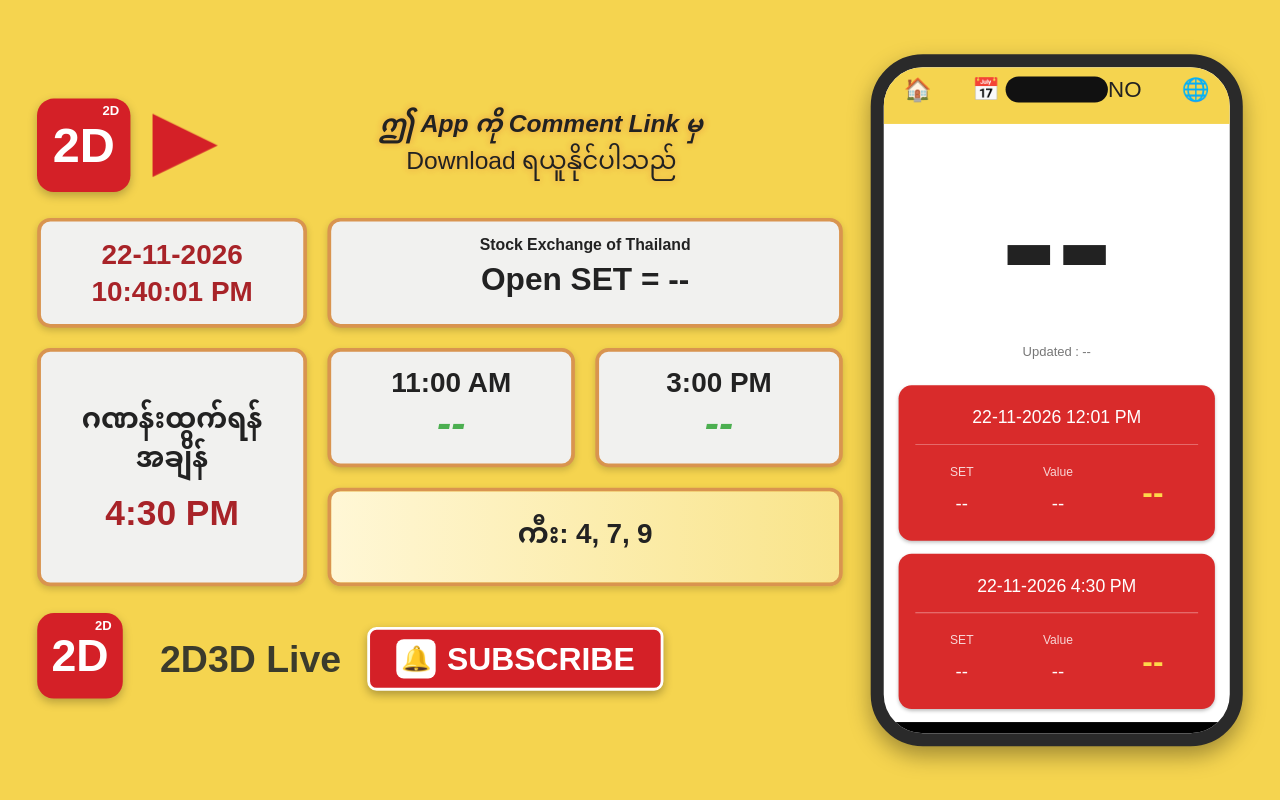
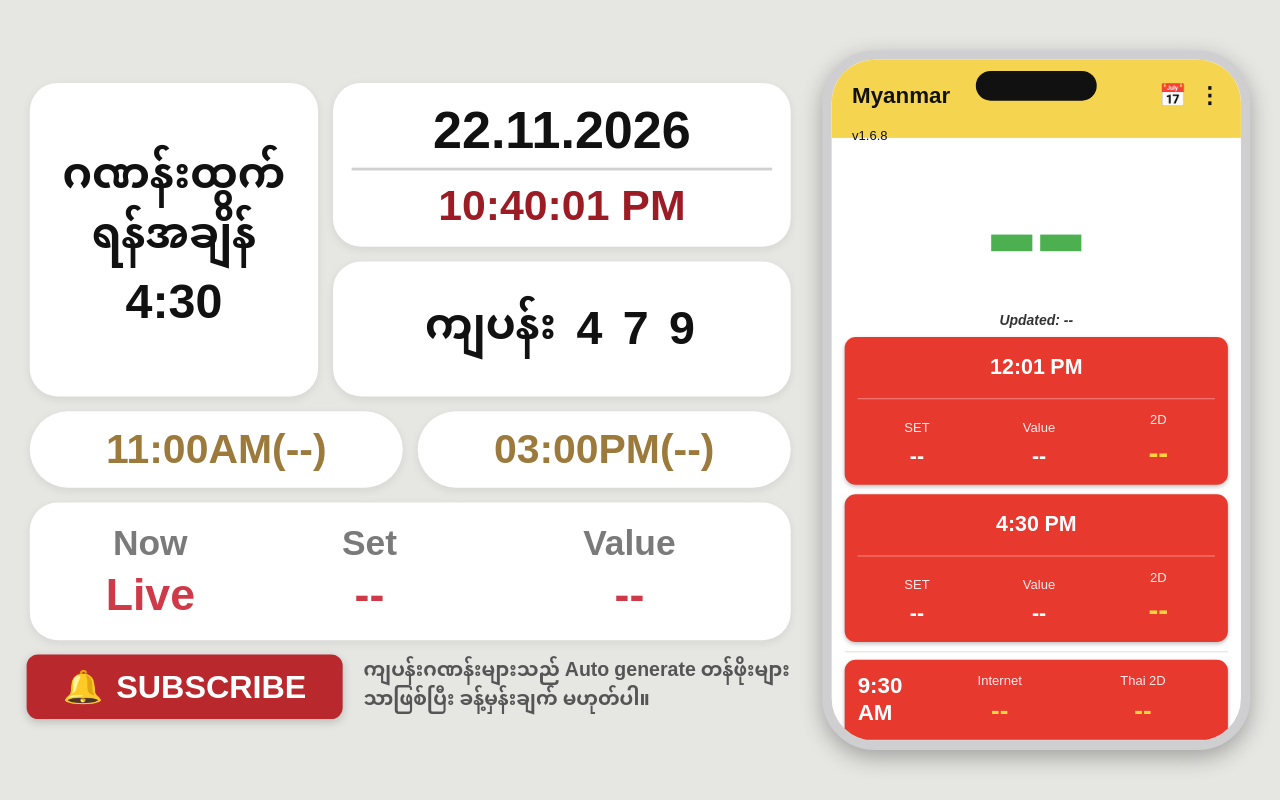
Before and after one commit to pinky3052004-debug/TDLYT4, a plain HTML site: page index.html in a window 1280 px wide. Drawn offline with Linux system fonts and the light colour scheme; no server answers.

Commit message:
Update index.html

```diff
--- a/index.html
+++ b/index.html
@@ -4,301 +4,166 @@
 <meta charset="UTF-8">
 <meta name="google" content="notranslate">
 <meta name="viewport" content="width=device-width, initial-scale=1">
-<title>2D3D Live</title>
-<link href="https://fonts.googleapis.com/css2?family=Noto+Sans+Myanmar:wght@400;600;700&display=swap" rel="stylesheet">
+<title>2D3D Live (Gray)</title>
 <style>
-  :root {
-    --bg: #f5d44f;
-    --red: #d42027;
-    --red-dark: #a82328;
-    --card: #f1f1ef;
-    --border: #d9944f;
-    --green: #4caf50;
-    --ink: #222;
-  }
   * { box-sizing: border-box; margin: 0; padding: 0; }
-  body {
-    min-height: 100vh;
-    background: var(--bg);
-    font-family: "Noto Sans Myanmar", Arial, sans-serif;
-    color: var(--ink);
-    display: flex;
-    align-items: center;
-    justify-content: center;
-    padding: 24px;
-  }
-  .wrap {
-    width: 100%;
-    max-width: 1300px;
-    display: grid;
-    grid-template-columns: 1fr 300px;
-    gap: 40px;
-    align-items: center;
-  }
+  body { background:#e6e6e3; font-family:"Noto Sans Myanmar", Arial, sans-serif; color:#111; overflow:hidden; }
+  .wrap { position:absolute; left:0; top:0; width:1376px; height:768px; padding:16px 36px; transform-origin:0 0;
+          display:grid; grid-template-columns: 1fr 360px; gap:40px; align-items:center; }
+  .L { display:grid; grid-template-columns: 340px 1fr; gap:16px; }
+  .card, .pill { background:#fff; border-radius:30px; box-shadow:0 3px 10px rgba(0,0,0,.08); text-align:center; }
+  .a { grid-row: 1 / 3; display:flex; flex-direction:column; justify-content:center; padding:20px; }
+  .a p { font-size:50px; font-weight:800; line-height:1.4; }
+  .a .t { font:800 56px Arial, sans-serif; margin-top:6px; }
+  .b { padding:18px 20px; }
+  .b .d { font:800 62px Arial, sans-serif; }
+  .b hr { border:none; border-top:3px solid #d0d0d0; margin:8px 0 10px; }
+  .b .t { font:800 50px Arial, sans-serif; color:#9b1c24; }
+  .c { display:flex; align-items:center; justify-content:center; gap:22px; font-weight:800; padding:22px; }
+  .c span:first-child { font-size:50px; }
+  .c #tip { font:800 54px Arial, sans-serif; letter-spacing:4px; }
+  .pills { grid-column:1 / 3; display:grid; grid-template-columns:1fr 1fr; gap:16px; }
+  .pill { padding:16px 10px; font:800 50px Arial, sans-serif; color:#9c7a3c; border-radius:44px; }
+  .e { grid-column:1 / 3; display:grid; grid-template-columns:1fr 1.15fr 1.4fr; padding:22px 20px; }
+  .e small { display:block; font:800 42px Arial, sans-serif; color:#7a7a7a; }
+  .e b { display:block; font:800 52px Arial, sans-serif; color:#cf3a48; margin-top:6px; }
+  .foot { grid-column:1 / 3; display:flex; align-items:center; gap:26px; }
+  .subscribe { display:inline-flex; align-items:center; gap:14px; background:#b9282c; color:#fff; border-radius:12px;
+               padding:14px 38px; font:800 34px Arial, sans-serif; box-shadow:0 3px 10px rgba(0,0,0,.2); white-space:nowrap; }
+  .note { font-size:21px; line-height:1.5; color:#555; font-weight:600; }
 
-  /* ---------- Left side ---------- */
-  .top {
-    display: flex;
-    align-items: center;
-    gap: 24px;
-    margin-bottom: 28px;
-  }
-  .logo {
-    width: 100px; height: 100px;
-    background: var(--red);
-    border-radius: 18px;
-    color: #fff;
-    font: 900 52px/1 Arial, sans-serif;
-    display: flex; align-items: center; justify-content: center;
-    position: relative;
-    box-shadow: 0 4px 10px rgba(0,0,0,.25);
-  }
-  .logo::before {
-    content: "2D";
-    position: absolute; top: 6px; right: 12px;
-    font-size: 14px; font-weight: 700;
-  }
-  .arrow {
-    width: 0; height: 0;
-    border-top: 34px solid transparent;
-    border-bottom: 34px solid transparent;
-    border-left: 70px solid var(--red);
-    position: relative;
-  }
-  .promo {
-    flex: 1;
-    text-align: center;
-    font-size: 26px;
-    line-height: 1.5;
-  }
-  .promo b { font-style: italic; }
+  /* phone */
+  .phone { width:360px; height:736px; background:#fff; border:9px solid #cfcfd2; border-radius:50px; overflow:hidden;
+           box-shadow:0 8px 24px rgba(0,0,0,.3); position:relative; display:flex; flex-direction:column; }
+  .phone .notch { position:absolute; top:10px; left:50%; transform:translateX(-50%); width:110px; height:28px; background:#111; border-radius:20px; z-index:2; }
+  .bar { background:#f5d44f; height:82px; padding:12px 18px 0; display:flex; justify-content:space-between; align-items:flex-start; font-size:21px; font-weight:600; }
+  .bar small { display:block; font-size:12px; font-weight:500; }
+  .big { text-align:center; font:900 150px/1.05 Georgia, "Times New Roman", serif; color:#4caf50; margin-top:6px; }
+  .updated { text-align:center; font:italic 600 13px Arial, sans-serif; color:#333; margin:6px 0 12px; }
+  .box { background:#e8392f; color:#fff; border-radius:10px; margin:0 12px 10px; padding:10px 12px; box-shadow:0 2px 5px rgba(0,0,0,.25); }
+  .box .h { text-align:center; font-size:19px; font-weight:600; border-bottom:1px solid rgba(255,255,255,.4); padding-bottom:6px; }
+  .row { display:flex; justify-content:space-around; align-items:flex-end; padding-top:8px; text-align:center; }
+  .row small { display:block; font-size:12px; opacity:.9; }
+  .row em { font:600 18px Arial, sans-serif; font-style:normal; }
+  .row b { font:700 26px Arial, sans-serif; color:#ffd33d; }
+  .sep { border:none; border-top:1px solid #ddd; margin:2px 12px 10px; }
+  .box.m { display:flex; align-items:center; justify-content:space-between; }
+  .box.m .tm { font:700 20px Arial, sans-serif; width:60px; line-height:1.2; }
+  .box.m .row { flex:1; padding-top:0; }
 
-  .grid {
-    display: grid;
-    grid-template-columns: 290px 1fr 1fr;
-    gap: 22px 22px;
-  }
-  .card {
-    background: var(--card);
-    border: 4px solid var(--border);
-    border-radius: 14px;
-    padding: 16px 18px;
-    text-align: center;
-    box-shadow: 0 3px 8px rgba(0,0,0,.18);
-  }
-  .date    { grid-column: 1; grid-row: 1; }
-  .set     { grid-column: 2 / 4; grid-row: 1; }
-  .gannan  { grid-column: 1; grid-row: 2 / 4; display: flex; flex-direction: column; justify-content: center; }
-  .am      { grid-column: 2; grid-row: 2; }
-  .pm      { grid-column: 3; grid-row: 2; }
-  .kyi     { grid-column: 2 / 4; grid-row: 3; background: linear-gradient(90deg,#fff7d6,#f9e48a); }
+  .blink { animation: blink 1s steps(2, start) infinite; }
+  @keyframes blink { to { visibility:hidden; } }
+  .subscribe i { font-style:normal; display:inline-block; transform-origin:50% 10%; animation: ring 2.6s ease-in-out infinite; }
+  @keyframes ring { 0%,60%,100% { transform:rotate(0); } 10% { transform:rotate(16deg); } 20% { transform:rotate(-14deg); } 30% { transform:rotate(12deg); } 40% { transform:rotate(-9deg); } 50% { transform:rotate(5deg); } }
+  .subscribe { animation: subPulse 1.8s ease-in-out infinite; }
+  @keyframes subPulse { 0%,100% { transform:scale(1); } 50% { transform:scale(1.05); } }
 
-  .date .d, .date .t {
-    color: var(--red-dark);
-    font: 700 30px/1.3 Arial, sans-serif;
-  }
-  .set small { font: 600 17px Arial, sans-serif; display: block; margin-bottom: 6px; }
-  .set strong { font: 700 34px Arial, sans-serif; }
+  /* ===== Bigger phone (main focus) ===== */
+  .wrap  { grid-template-columns: 1fr 440px; gap: 36px; padding: 8px 36px; }
+  .L     { grid-template-columns: 300px 1fr; }
+  .a p   { font-size: 46px; }
+  .a .t  { font-size: 52px; }
+  .b .d  { font-size: 56px; }
+  .b .t  { font-size: 46px; }
+  .c span:first-child { font-size: 46px; }
+  .c #tip { font-size: 50px; }
+  .pill  { font-size: 46px; }
+  .e small { font-size: 38px; }
+  .e b   { font-size: 44px; }
+  .phone { width: 440px; height: 752px; border-width: 9px; border-radius: 56px; }
+  .phone .notch { width: 120px; height: 30px; }
+  .bar   { height: 88px; padding-top: 14px; font-size: 26px; }
+  .bar small { font-size: 14px; }
+  .big   { font-size: 190px; margin-top: 4px; }
+  .updated { font-size: 16px; margin: 4px 0 10px; }
+  .box   { margin: 0 14px 10px; padding: 10px 14px; border-radius: 12px; }
+  .box .h { font-size: 23px; padding-bottom: 6px; }
+  .row   { padding-top: 8px; }
+  .row small { font-size: 16px; }
+  .row em { font-size: 23px; }
+  .row b { font-size: 33px; }
+  .sep   { margin: 0 14px 10px; }
+  .box.m { padding: 8px 14px; }
+  .box.m .tm { font-size: 19px; width: 64px; }
+  .box.m .row b { font-size: 30px; }
+  .box.m .row small { font-size: 14px; }
 
-  .gannan p { font-size: 30px; font-weight: 700; line-height: 1.4; }
-  .gannan .time { color: var(--red-dark); font: 700 38px Arial, sans-serif; margin-top: 14px; }
+  /* ===== Bigger phone ===== */
+  .wrap  { padding: 8px 32px; grid-template-columns: 1fr 460px; gap: 36px; }
+  .L     { grid-template-columns: 330px 1fr; }
+  .a p   { font-size: 46px; }
+  .e small { font-size: 38px; }
+  .e b   { font-size: 44px; }
+  .phone { width: 460px; height: 752px; border-width: 10px; border-radius: 56px; }
+  .phone .notch { width: 130px; height: 32px; top: 12px; }
+  .bar   { height: 80px; padding: 14px 22px 0; font-size: 24px; }
+  .bar small { font-size: 14px; }
+  .big   { font-size: 160px; margin-top: 4px; }
+  .updated { font-size: 16px; margin: 4px 0 10px; }
+  .box   { margin: 0 14px 10px; padding: 8px 14px; border-radius: 12px; }
+  .box .h { font-size: 22px; padding-bottom: 4px; }
+  .row   { padding-top: 8px; }
+  .row small { font-size: 14px; }
+  .row em { font-size: 22px; }
+  .row b { font-size: 32px; }
+  .box.m .tm { font-size: 24px; width: 72px; }
+  .box.m .row b { font-size: 28px; }
+  .sep   { margin: 0 14px 8px; }
 
-  .slot .label { font: 600 30px Arial, sans-serif; }
-  .slot .num   { font: italic 800 46px Arial, sans-serif; color: var(--green); }
-  .kyi p { font-size: 30px; font-weight: 700; }
-
-  .bottom {
-    display: flex; align-items: center; gap: 40px;
-    margin-top: 32px;
-  }
-  .bottom .logo { width: 92px; height: 92px; font-size: 48px; }
-  .bottom h2 { font: 800 38px Arial, sans-serif; color: #3b3b2c; }
-  .subscribe {
-    display: inline-flex; align-items: center; gap: 12px;
-    background: var(--red);
-    color: #fff;
-    border: 3px solid #fff;
-    border-radius: 10px;
-    padding: 10px 28px;
-    font: 800 34px Arial, sans-serif;
-    box-shadow: 0 4px 10px rgba(0,0,0,.3);
-    cursor: pointer;
-  }
-  .bell {
-    width: 42px; height: 42px; border-radius: 8px;
-    background: #fff; color: var(--red);
-    display: grid; place-items: center; font-size: 26px;
-  }
-
-  /* ---------- Phone ---------- */
-  .phone {
-    width: 300px;
-    height: 620px;
-    background: #fff;
-    border: 12px solid #2a2a2a;
-    border-radius: 42px;
-    overflow: hidden;
-    box-shadow: 0 10px 24px rgba(0,0,0,.35);
-    display: flex; flex-direction: column;
-    position: relative;
-  }
-  .phone .notch {
-    position: absolute; top: 8px; left: 50%;
-    transform: translateX(-50%);
-    width: 80px; height: 22px;
-    background: #111; border-radius: 20px;
-  }
-  .phone .bar {
-    background: #f5d44f;
-    height: 62px;
-    display: flex; align-items: flex-end; justify-content: space-around;
-    padding-bottom: 6px;
-    font-size: 16px;
-  }
-  .big { text-align: center; font: 800 100px/1.1 Arial, sans-serif; margin-top: 18px; }
-  .updated { text-align: center; font-size: 10px; color: #777; margin: 4px 0 12px; }
-  .box {
-    background: #d92b2b;
-    color: #fff;
-    border-radius: 8px;
-    margin: 0 10px 10px;
-    padding: 8px 10px;
-    text-align: center;
-    box-shadow: 0 2px 4px rgba(0,0,0,.25);
-  }
-  .box .h { font-size: 12px; border-bottom: 1px solid rgba(255,255,255,.4); padding-bottom: 4px; }
-  .row { display: flex; justify-content: space-around; align-items: center; padding-top: 10px; font-size: 11px; }
-  .row b { color: #ffd84a; font: 700 18px Arial, sans-serif; }
-  .box.three .row b { font-size: 18px; }
-  .navbtm { margin-top: auto; background: #000; height: 36px; }
-
-  .row small { font-size: 9px; opacity: .8; }
-  .row em { font-style: normal; font-size: 13px; }
-  .blink { animation: blink 1s steps(2, start) infinite; }
-  @keyframes blink { to { visibility: hidden; } }
-  @media (prefers-reduced-motion: reduce) { .blink { animation: none; } }
-
-  /* ---------- Responsive ---------- */
-  @media (max-width: 1000px) {
-    .wrap { grid-template-columns: 1fr; justify-items: center; }
-    .phone { order: 2; }
-  }
-  @media (max-width: 720px) {
-    .grid { grid-template-columns: 1fr 1fr; }
-    .date, .set, .gannan, .am, .pm, .kyi { grid-column: auto; grid-row: auto; }
-    .set, .kyi, .gannan { grid-column: 1 / 3; }
-    .top, .bottom { flex-wrap: wrap; justify-content: center; }
-    .promo { font-size: 20px; }
-  }
-  /* ---- stream mode: fixed canvas, scaled to viewport ---- */
-  body { display: block; padding: 0; overflow: hidden; }
-  .wrap { position: absolute; left: 0; top: 0; width: 1376px; height: 768px; max-width: none;
-          padding: 34px 40px; transform-origin: 0 0; }
-
-  /* ================= Animations (top promo + bottom bar) ================= */
-  :root { --glow: rgba(212,32,39,.55); }
-  /* ထိပ်ပိုင်း */
-  .top .logo   { animation: logoPulse 2.4s ease-in-out infinite; }
-  .top .arrow  { animation: arrowNudge 1s ease-in-out infinite; }
-  .promo       { animation: promoGlow 2.2s ease-in-out infinite; }
-  /* အောက်ခြေ */
-  .bottom .logo { animation: logoBounce 1.8s ease-in-out infinite; }
-  .bottom h2   { animation: titlePulse 2s ease-in-out infinite; transform-origin: left center; }
-  .subscribe   { position: relative; overflow: hidden; animation: subPulse 1.6s ease-in-out infinite; }
-  .subscribe::after {
-    content: ""; position: absolute; top: 0; left: -60%; width: 40%; height: 100%;
-    background: linear-gradient(120deg, transparent, rgba(255,255,255,.55), transparent);
-    transform: skewX(-20deg); animation: shine 2.6s ease-in-out infinite;
-  }
-  .bell i { display: inline-block; font-style: normal; transform-origin: 50% 10%; animation: ring 2.6s ease-in-out infinite; }
-
-  @keyframes logoPulse  { 0%,100% { transform: scale(1); } 50% { transform: scale(1.08); } }
-  @keyframes logoBounce { 0%,100% { transform: translateY(0); } 50% { transform: translateY(-8px); } }
-  @keyframes arrowNudge { 0%,100% { transform: translateX(0); } 50% { transform: translateX(16px); } }
-  @keyframes promoGlow  { 0%,100% { transform: scale(1); text-shadow: 0 0 0 transparent; }
-                          50% { transform: scale(1.03); text-shadow: 0 0 14px var(--glow); } }
-  @keyframes titlePulse { 0%,100% { transform: scale(1); } 50% { transform: scale(1.06); } }
-  @keyframes subPulse   { 0%,100% { transform: scale(1); } 50% { transform: scale(1.06); } }
-  @keyframes shine      { 0%,55% { left: -60%; } 100% { left: 130%; } }
-  @keyframes ring { 0%,60%,100% { transform: rotate(0); } 10% { transform: rotate(16deg); } 20% { transform: rotate(-14deg); }
-                   30% { transform: rotate(12deg); } 40% { transform: rotate(-9deg); } 50% { transform: rotate(5deg); } }
-  @media (prefers-reduced-motion: reduce) { .top *, .bottom *, .promo, .subscribe::after { animation: none !important; } }
-
-  /* ================= Bigger phone (main focus) ================= */
-  .wrap  { grid-template-columns: 1fr 400px; gap: 30px; padding: 12px 40px; }
-  .phone { width: 400px; height: 744px; border-width: 14px; border-radius: 56px; }
-  .phone .notch { width: 110px; height: 28px; top: 10px; }
-  .phone .bar   { height: 90px; font-size: 24px; padding-bottom: 8px; }
-  .big     { font-size: 180px; margin-top: 26px; }
-  .updated { font-size: 14px; margin: 6px 0 20px; }
-  .box     { margin: 0 16px 14px; padding: 16px 18px; border-radius: 14px; }
-  .box .h  { font-size: 19px; padding-bottom: 6px; }
-  .row     { padding-top: 16px; }
-  .row small { font-size: 13px; }
-  .row em  { font-size: 20px; }
-  .row b   { font-size: 34px; }
-  .navbtm  { height: 48px; }
+  /* ===== bigger phone (ပိုကြီး/ပိုရှင်း) ===== */
+  .wrap  { padding: 8px 32px; grid-template-columns: 1fr 460px; gap: 34px; }
+  .L     { grid-template-columns: 310px 1fr; }
+  .pill  { font-size: 44px; }
+  .e b   { font-size: 48px; }
+  .phone { width: 460px; height: 752px; border-width: 10px; border-radius: 56px; }
+  .phone .notch { width: 130px; height: 32px; }
+  .bar   { height: 84px; font-size: 24px; }
+  .bar small { font-size: 14px; }
+  .big   { font-size: 170px; }
+  .updated { font-size: 15px; margin: 4px 0 10px; }
+  .box   { margin: 0 14px 10px; padding: 10px 14px; }
+  .box .h { font-size: 23px; padding-bottom: 6px; }
+  .row small { font-size: 14px; }
+  .row em { font-size: 23px; }
+  .row b  { font-size: 32px; }
+  .box.m .tm { font-size: 24px; width: 76px; }
 </style>
 </head>
 <body>
 <div class="wrap">
-    <main>
-      <div class="top">
-        <div class="logo">2D</div>
-        <div class="arrow"></div>
-        <p class="promo"><b>ဤ App ကို Comment Link မှ</b><br>Download ရယူနိုင်ပါသည်</p>
+  <main class="L">
+    <div class="card a"><p>ဂဏန်းထွက်<br>ရန်အချိန်</p><div class="t" id="drawTime">12:01</div></div>
+    <div class="card b"><div class="d" id="dDate">--</div><hr><div class="t" id="dTime">--</div></div>
+    <div class="card c"><span>ကျပန်း</span><span id="tip">- - -</span></div>
+    <div class="pills">
+      <div class="pill">11:00AM(<span id="am">--</span>)</div>
+      <div class="pill">03:00PM(<span id="pm">--</span>)</div>
     </div>
-
-      <div class="grid">
-        <div class="card date">
-          <div class="d" id="dDate">--</div>
-          <div class="t" id="dTime">--</div>
+    <div class="card e">
+      <div><small>Now</small><b>Live</b></div>
+      <div><small>Set</small><b id="nowSet">--</b></div>
+      <div><small>Value</small><b id="nowVal">--</b></div>
     </div>
-
-        <div class="card set">
-          <small>Stock Exchange of Thailand</small>
-          <strong>Open SET = <span id="setVal">--</span></strong>
-        </div>
-
-        <div class="card gannan">
-          <p>ဂဏန်းထွက်ရန်<br>အချိန်</p>
-          <div class="time" id="drawTime">4:30 PM</div>
-        </div>
-
-        <div class="card slot am">
-          <div class="label">11:00 AM</div>
-          <div class="num" id="am">--</div>
-        </div>
-
-        <div class="card slot pm">
-          <div class="label">3:00 PM</div>
-          <div class="num" id="pm">--</div>
-        </div>
-
-        <div class="card kyi">
-          <p>ကီး: <span id="kyi">-, -, -</span></p>
-        </div>
-      </div>
-
-      <div class="bottom">
-        <div class="logo">2D</div>
-        <h2>2D3D Live</h2>
-        <div class="subscribe"><span class="bell"><i>🔔</i></span>SUBSCRIBE</div>
+    <div class="foot">
+      <div class="subscribe"><i>🔔</i> SUBSCRIBE</div>
+      <div class="note">ကျပန်းဂဏန်းများသည် Auto generate တန်ဖိုးများသာဖြစ်ပြီး ခန့်မှန်းချက် မဟုတ်ပါ။</div>
     </div>
   </main>
 
   <aside class="phone" aria-label="Phone preview">
     <div class="notch"></div>
-      <div class="bar"><span>🏠</span><span>📅</span><span>⏰</span><span>NO</span><span>🌐</span></div>
+    <div class="bar"><div>Myanmar<small>v1.6.8</small></div><div>📅 &nbsp;⋮</div></div>
     <div class="big" id="liveNum">--</div>
-      <div class="updated" id="updated">Updated : --</div>
-
-      <div class="box"><div class="h" id="c1Head">12:01 PM</div>
-        <div class="row"><span><small>SET</small><br><em id="c1Set">--</em></span><span><small>Value</small><br><em id="c1Val">--</em></span><b id="c1Res">--</b></div></div>
-      <div class="box"><div class="h" id="c2Head">4:30 PM</div>
-        <div class="row"><span><small>SET</small><br><em id="c2Set">--</em></span><span><small>Value</small><br><em id="c2Val">--</em></span><b id="c2Res">--</b></div></div>
-
-      <div class="navbtm"></div>
+    <div class="updated" id="updated">Updated: --</div>
+    <div class="box"><div class="h">12:01 PM</div>
+      <div class="row"><span><small>SET</small><em id="c1Set">--</em></span><span><small>Value</small><em id="c1Val">--</em></span><span><small>2D</small><b id="c1Res">--</b></span></div></div>
+    <div class="box"><div class="h">4:30 PM</div>
+      <div class="row"><span><small>SET</small><em id="c2Set">--</em></span><span><small>Value</small><em id="c2Val">--</em></span><span><small>2D</small><b id="c2Res">--</b></span></div></div>
+    <hr class="sep">
+    <div class="box m"><div class="tm">9:30<br>AM</div>
+      <div class="row"><span><small>Internet</small><b id="m1I">--</b></span><span><small>Thai 2D</small><b id="m1T">--</b></span></div></div>
+    <div class="box m"><div class="tm">2:00<br>PM</div>
+      <div class="row"><span><small>Internet</small><b id="m2I">--</b></span><span><small>Thai 2D</small><b id="m2T">--</b></span></div></div>
   </aside>
 </div>
 <script>
@@ -310,15 +175,18 @@ const CONFIG = {
 
 /* 11:00 / 12:01 / 15:00 / 16:30 — ဒီအချိန်ပြတင်းပေါက်အတွင်း API တန်ဖိုးကို JSON အဖြစ် သိမ်းမယ် */
 const SLOTS = {
+  "09:30": ["09:30:00", "09:33:00"],            // Internet / Thai 2D (page က အဲဒီအချိန်မှာ run နေမှ ရ)
   "11:00": ["11:00:00", "11:03:00"],
   "12:01": ["12:01:13", "12:04:00", "once"],   // 12:01:13 နောက်ပိုင်း ပထမဆုံးတန်ဖိုး = final (ထပ်မပြောင်း)
+  "14:00": ["14:00:00", "14:03:00"],
   "15:00": ["15:00:00", "15:03:00"],
   "16:30": ["16:30:13", "16:33:00", "once"]
 };
 
 function parseApi(raw) {
   const d = raw.data || {};
-  return { date: d.date, time: d.time, set: d.set, value: d.value, twod: d.twod };
+  const m = d.modern || {};
+  return { date: d.date, time: d.time, set: d.set, value: d.value, twod: d.twod, internet: m.internet, tw: m.thai_2d };
 }
 
 /* ============ Helpers ============ */
@@ -386,7 +254,7 @@ function snapshot(now) {
   for (const [k, [from, to, once]] of Object.entries(SLOTS)) {
     if (once && snaps[k]) continue;                           // final ဖြစ်ပြီးသား → ထပ်မသိမ်း
     if (live.time >= from && live.time < to && live.twod) {   // ပြတင်းပေါက်အတွင်း သိမ်း
-      snaps[k] = { twod: live.twod, set: live.set, value: live.value };
+      snaps[k] = { twod: live.twod, set: live.set, value: live.value, internet: live.internet, tw: live.tw };
       changed = true;
     }
   }
@@ -418,39 +286,42 @@ function nextDelay() {
 }
 
 /* ============ Render ============ */
-function fillCard(i, label, now, snap, isFinal) {
-  const src = isFinal ? snap : live;
-  $("c" + i + "Head").textContent = now.date + "  " + label;
-  $("c" + i + "Set").textContent = dash(src && src.set);
-  $("c" + i + "Val").textContent = dash(src && src.value);
-  $("c" + i + "Res").textContent = isFinal ? dash(snap.twod) : "--";
+const fmt = x => { const n = Number(x); return (x === undefined || x === null || x === "" || !isFinite(n)) ? "--" : n.toLocaleString("en-US", { minimumFractionDigits: 2, maximumFractionDigits: 2 }); };
+
+function card(i, snap) {          // ဖုန်းထဲ 12:01 / 4:30 ကတ် - final ထွက်မှ ဖြည့် (မထွက်သေးရင် --)
+  $("c" + i + "Set").textContent = fmt(snap && snap.set);
+  $("c" + i + "Val").textContent = fmt(snap && snap.value);
+  $("c" + i + "Res").textContent = dash(snap && snap.twod);
+}
+function modern(id, snap) {
+  $(id + "I").textContent = dash(snap && snap.internet);
+  $(id + "T").textContent = dash(snap && snap.tw);
 }
 
 function render() {
   const now = mmNow();
-  $("dDate").textContent = now.date;
+  $("dDate").textContent = now.date.replace(/-/g, ".");
   $("dTime").textContent = now.time;
-  $("kyi").textContent = getKyi(now.key).join(", ");
+  $("tip").textContent = getKyi(now.key).join(" ");           // ကျပန်းဂဏန်း (JSON နဲ့ သိမ်း)
 
   const snaps = loadJson("snapshots", now.key) || {};
   const morning = now.mins < 13 * 60;
+  const done1 = !!snaps["12:01"], done2 = !!snaps["16:30"];
+  $("drawTime").textContent = (morning && !done1) ? "12:01" : "4:30";
 
-
-  $("setVal").textContent = dash(live && live.set);
   $("am").textContent = dash(snaps["11:00"] && snaps["11:00"].twod);
   $("pm").textContent = dash(snaps["15:00"] && snaps["15:00"].twod);
+  $("nowSet").textContent = fmt(live && live.set);
+  $("nowVal").textContent = fmt(live && live.value);
 
-  const done1 = !!snaps["12:01"];
-  const done2 = !!snaps["16:30"];
-  $("drawTime").textContent = (morning && !done1) ? "12:01 PM" : "4:30 PM";
-  fillCard(1, "12:01 PM", now, snaps["12:01"], done1);
-  fillCard(2, "4:30 PM", now, snaps["16:30"], done2);
+  card(1, snaps["12:01"]); card(2, snaps["16:30"]);
+  modern("m1", snaps["09:30"]); modern("m2", snaps["14:00"]);
 
   const finalNow = morning ? done1 : done2;
   const el = $("liveNum");
   el.textContent = finalNow ? snaps[morning ? "12:01" : "16:30"].twod : dash(live && live.twod);
   el.classList.toggle("blink", !finalNow && !!(live && live.twod));
-  $("updated").textContent = "Updated : " + dash(lastOk);
+  $("updated").textContent = "Updated: " + (live && live.date ? live.date + " " + live.time : "--");
 }
 
 /* ============ Fit canvas to screen ============ */
```
Lines whose indentation alone changed are shown as unchanged.
